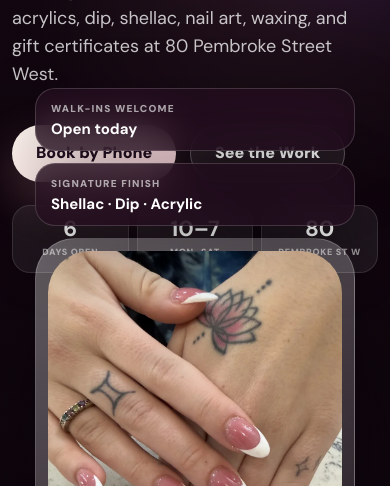
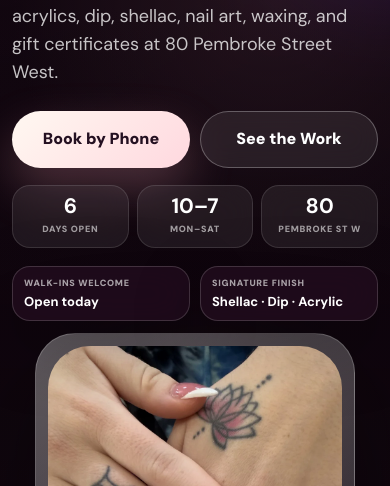
Before and after one commit to PixelVaultDev/vnails-pembroke-redesign, a website: page index.html in a window 390 px wide. Shown: the part 358-844 px from the top of the page. Drawn offline with nearby package versions, Linux system fonts and the light colour scheme.

Commit message:
fix: prevent mobile hero overlap

```diff
--- a/index.html
+++ b/index.html
@@ -22,7 +22,7 @@
   <link rel="preconnect" href="https://fonts.googleapis.com">
   <link rel="preconnect" href="https://fonts.gstatic.com" crossorigin>
   <link href="https://fonts.googleapis.com/css2?family=DM+Sans:wght@400;500;700;800;900&family=Playfair+Display:wght@600;700;800&display=swap" rel="stylesheet">
-  <link rel="stylesheet" href="styles.css?v=mobile-hero-tight-20260528" />
+  <link rel="stylesheet" href="styles.css?v=mobile-hero-no-overlap-20260528" />
 </head>
 <body>
   <div class="preloader" aria-hidden="true">
--- a/styles.css
+++ b/styles.css
@@ -223,40 +223,42 @@ dt { color: rgba(255,255,255,.68); } dd { margin: 0; font-weight: 950; text-alig
   .hero {
     grid-template-columns: 1fr;
     align-items: start;
-    gap: 0;
-    padding-top: 106px;
+    gap: 18px;
+    padding-top: 104px;
     padding-inline: 12px;
-    padding-bottom: 32px;
+    padding-bottom: 28px;
   }
+  .hero-actions { margin-top: 24px; gap: 10px; }
+  .hero-actions .button { flex: 1 1 calc(50% - 5px); min-height: 50px; padding-inline: 14px; }
   .hero-stage {
     min-height: auto;
     display: grid;
-    grid-template-columns: 1fr;
-    gap: 12px;
+    grid-template-columns: repeat(2, minmax(0, 1fr));
+    gap: 10px;
     place-items: stretch;
     overflow: visible;
-    margin-top: -185px;
+    margin-top: 0;
     padding-top: 0;
   }
-  .phone-frame { order: 3; width: min(320px, 86vw); margin: 0 auto; border-radius: 40px; z-index: 1; }
+  .phone-frame { grid-column: 1 / -1; order: 3; width: min(320px, 86vw); margin: 2px auto 0; border-radius: 40px; z-index: 1; }
   .floating-card {
     position: static;
     z-index: 2;
-    width: min(320px, 86vw);
-    margin: 0 auto;
-    padding: 12px 15px;
-    border-radius: 20px;
+    width: 100%;
+    margin: 0;
+    padding: 10px 11px;
+    border-radius: 18px;
     background: rgba(34, 13, 30, .78);
     backdrop-filter: blur(18px) saturate(150%);
     animation: none;
   }
-  .floating-card span { font-size: 10px; }
-  .floating-card strong { font-size: 15px; line-height: 1.15; }
+  .floating-card span { font-size: 9px; letter-spacing: .08em; }
+  .floating-card strong { font-size: 13px; line-height: 1.15; }
   .card-one { order: 1; }
   .card-two { order: 2; display: block; }
-  .hero-stats { display: grid; grid-template-columns: repeat(3, minmax(0, 1fr)); gap: 8px; margin-top: 24px; }
-  .hero-stats div { min-width: 0; padding: 12px 8px; border-radius: 18px; text-align: center; }
-  .hero-stats strong { font-size: 22px; }
+  .hero-stats { display: grid; grid-template-columns: repeat(3, minmax(0, 1fr)); gap: 8px; margin-top: 18px; }
+  .hero-stats div { min-width: 0; padding: 10px 7px; border-radius: 18px; text-align: center; }
+  .hero-stats strong { font-size: 21px; }
   .hero-stats span { font-size: 9px; letter-spacing: .08em; }
   .section-wrap { width: min(100% - 24px, 1180px); }
   .experience, .services, .menu, .visit { padding: 74px 0; }
```
